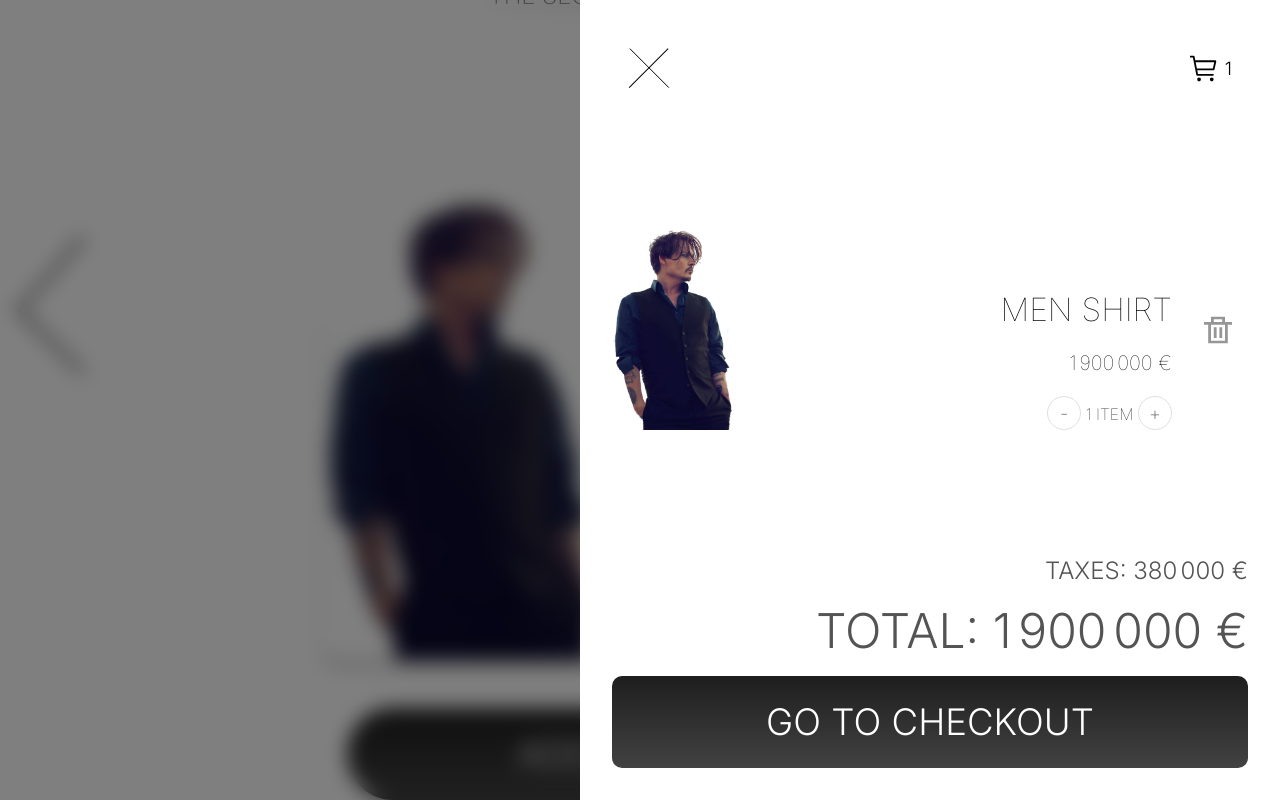
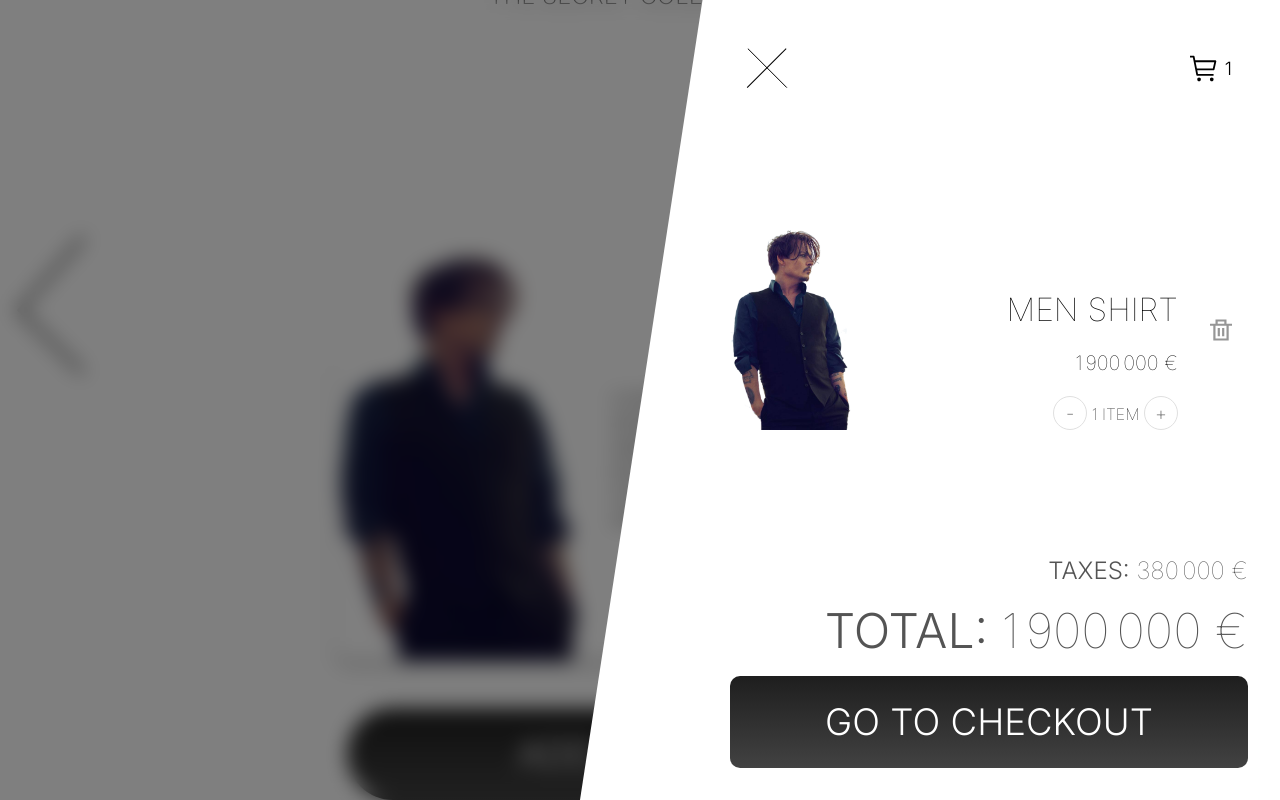
Before and after one commit to jonathanfidi/secret-collection, a Next.js app: page / in a window 1280 px wide. Both pictures are taken after a click on the button "ADD TO CART". Shown: the part 180-980 px from the top of the page. Built offline with nearby package versions, Linux system fonts and the light colour scheme.

Commit message:
feat: adjust overlay animation and cart items

```diff
--- a/src/components/Header.tsx
+++ b/src/components/Header.tsx
@@ -20,11 +20,9 @@ const Header = () => {
         </TextButton>
       </Container>
 
-      {isCartOpen && (
-        <Overlay>
-          <Cart onClose={() => closeCart()} />
-        </Overlay>
-      )}
+      <Overlay isOpen={isCartOpen}>
+        <Cart onClose={() => closeCart()} />
+      </Overlay>
     </>
   );
 };
--- a/src/components/Overlay.tsx
+++ b/src/components/Overlay.tsx
@@ -1,20 +1,21 @@
 import styled from "styled-components";
 
 type Props = {
+  isOpen: boolean;
   children: React.ReactNode;
 };
 
-const Overlay = ({ children }: Props) => {
+const Overlay = ({ isOpen, children }: Props) => {
   return (
-    <Container>
-      <Content>{children}</Content>
+    <Container isOpen={isOpen}>
+      <Content isOpen={isOpen}>{children}</Content>
     </Container>
   );
 };
 
 export default Overlay;
 
-const Container = styled.div`
+const Container = styled.div<{ isOpen: boolean }>`
   position: fixed;
   top: 0;
   left: 0;
@@ -23,9 +24,12 @@ const Container = styled.div`
   z-index: 10;
   background: rgba(0, 0, 0, 0.5);
   backdrop-filter: blur(10px);
+  opacity: ${({ isOpen }) => (isOpen ? 1 : 0)};
+  transform: ${({ isOpen }) => (isOpen ? "translateY(0)" : "translateY(100%)")};
+  transition: opacity 0.5s ease;
 `;
 
-const Content = styled.div`
+const Content = styled.div<{ isOpen: boolean }>`
   position: absolute;
   top: 0;
   right: 0;
@@ -34,4 +38,11 @@ const Content = styled.div`
   height: 100vh;
   padding: 2rem;
   background-color: #fff;
+  transform: ${({ isOpen }) => (isOpen ? "translateX(0)" : "translateX(100%)")};
+  transition: transform 0.5s ease;
+
+  @media (min-width: 620px) {
+    padding-left: 150px;
+    clip-path: polygon(0% 100%, 17.5% 0%, 100% 0%, 100% 100%);
+  }
 `;
--- a/src/domains/cart/Cart.tsx
+++ b/src/domains/cart/Cart.tsx
@@ -95,6 +95,10 @@ const Taxes = styled.div`
   font-weight: 300;
   text-align: right;
   text-transform: uppercase;
+
+  span {
+    font-weight: 100;
+  }
 `;
 
 const Total = styled.div`
@@ -103,4 +107,8 @@ const Total = styled.div`
   font-weight: 300;
   text-align: right;
   text-transform: uppercase;
+
+  span {
+    font-weight: 100;
+  }
 `;
--- a/src/domains/cart/CartItem.tsx
+++ b/src/domains/cart/CartItem.tsx
@@ -40,7 +40,7 @@ const CartItem = ({ cartItem, onAddOne, onRemoveOne, onDelete }: Props) => {
       </Details>
       <Actions>
         <TextButton onClick={() => onDelete(product)}>
-          <img src="/icons/trash.svg" width={28} height={28} alt="delete" />
+          <img src="/icons/trash.svg" width={22} height={22} alt="delete" />
         </TextButton>
       </Actions>
     </Container>
@@ -65,7 +65,7 @@ const Container = styled.article`
 const ImageContainer = styled.div`
   position: relative;
   width: 200px;
-  height: 200px;
+  height: 100%;
   flex: 1;
   text-align: left;
 `;
--- a/src/domains/products/ProductsCarousel.tsx
+++ b/src/domains/products/ProductsCarousel.tsx
@@ -115,7 +115,7 @@ const Container = styled.section`
 
 const Products = styled.div`
   display: flex;
-  gap: 1rem;
+  gap: 14rem;
   align-items: flex-end;
   height: 540px;
   transition: transform 0.5s ease;
```
